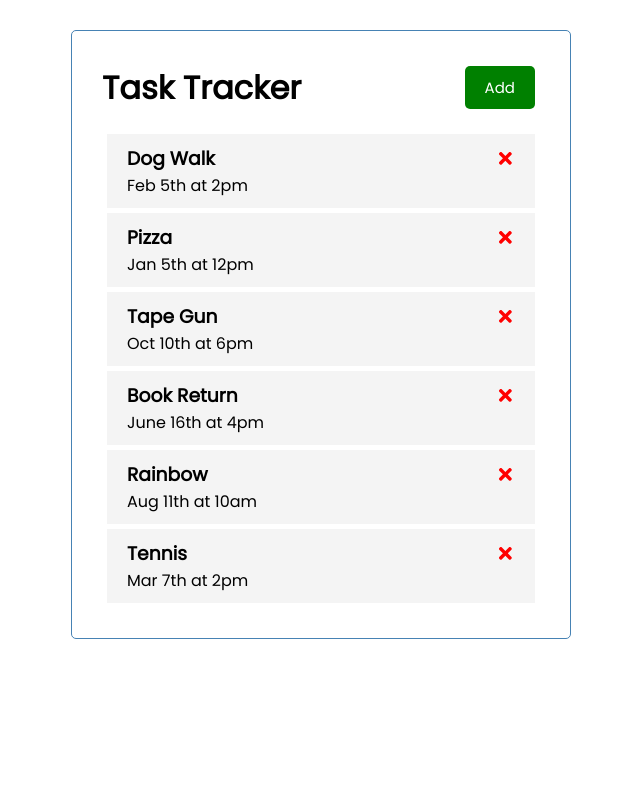
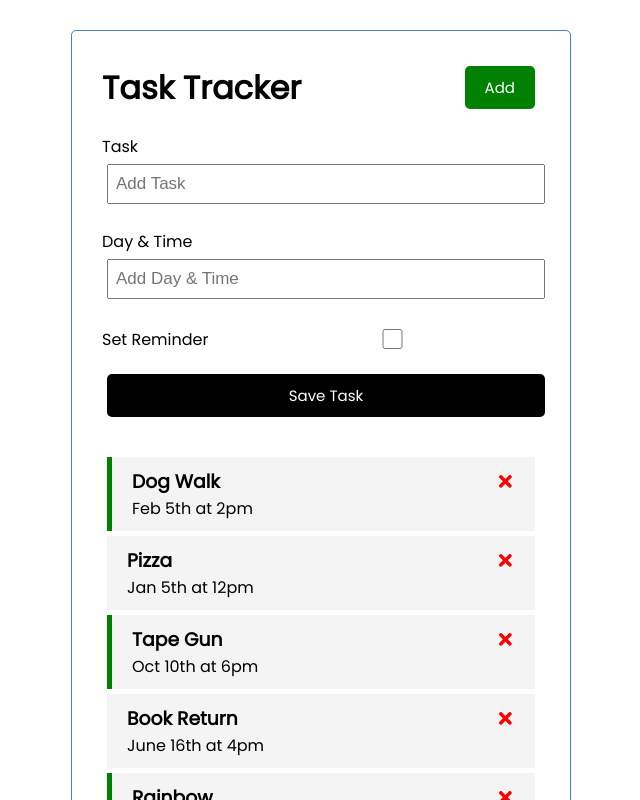
Before and after one commit to chrisyoung0101/traversy-react-task-tracker, a React (Create React App) app: page / in a window 1280 px wide. Shown: the top 800 px of the page, without its empty margins (319-959 px from the left). Built offline with nearby package versions, Linux system fonts and the light colour scheme.

Commit message:
commit this

```diff
--- a/src/App.js
+++ b/src/App.js
@@ -1,6 +1,7 @@
 import { useState } from 'react';
 import Header from './components/Header';
 import Tasks from './components/Tasks';
+import AddTask from './components/AddTask';
 
 //State gets passed down where actions (calling a function like with deleteTask get passed up)
 
@@ -56,10 +57,27 @@
     setTasks(tasks.filter((task) => task.id !== id));
   };
 
+  //toggle reminder
+  //if task.id on the current iteration is equal to the id that is passed in then we have/show object else we just show the task.  This object is where we want to spread in all the task's properties (I guess this is making them available?) & then change the current value of task.reminder to the opposite of it's value being from true to false or false to true. View this in React devtools to watch the value switch.
+  const toggleReminder = (id) => {
+    setTasks(
+      tasks.map((task) =>
+        task.id === id ? { ...task, reminder: !task.reminder } : task
+      )
+    );
+  };
+
   return (
     <div className="container">
       <Header />
-      <Tasks tasks={tasks} onDelete={deleteTask} />
+      <AddTask />
+
+      {/* if tasks exist, show them otherwise show message */}
+      {tasks.length > 0 ? (
+        <Tasks tasks={tasks} onDelete={deleteTask} onToggle={toggleReminder} />
+      ) : (
+        'No tasks to show'
+      )}
     </div>
   );
 }
--- /dev/null
+++ b/src/components/AddTask.js
@@ -0,0 +1,22 @@
+const AddTask = () => {
+  return (
+    <form className="add-form">
+      <div className="form-control">
+        <label>Task</label>
+        <input type="text" placeholder="Add Task" />
+      </div>
+      <div className="form-control">
+        <label>Day & Time</label>
+        <input type="text" placeholder="Add Day & Time" />
+      </div>
+      <div className="form-control form-control-check">
+        <label>Set Reminder</label>
+        <input type="checkbox" />
+      </div>
+
+      <input type="submit" value="Save Task" className="btn btn-block" />
+    </form>
+  );
+};
+
+export default AddTask;
--- a/src/components/Task.js
+++ b/src/components/Task.js
@@ -3,9 +3,12 @@
 //npm i react-icons
 //will show installed in package.json
 
-const Task = ({ task, onDelete }) => {
+const Task = ({ task, onDelete, onToggle }) => {
   return (
-    <div className="task">
+    <div
+      className={`task ${task.reminder ? `reminder` : ''}`}
+      onDoubleClick={() => onToggle(task.id)}
+    >
       <h3>
         {task.text}{' '}
         <FaTimes
--- a/src/components/Tasks.js
+++ b/src/components/Tasks.js
@@ -1,10 +1,15 @@
 import Task from './Task';
 
-const Tasks = ({ tasks, onDelete }) => {
+const Tasks = ({ tasks, onDelete, onToggle }) => {
   return (
     <>
       {tasks.map((task) => (
-        <Task key={task.id} task={task} onDelete={onDelete} />
+        <Task
+          key={task.id}
+          task={task}
+          onDelete={onDelete}
+          onToggle={onToggle}
+        />
       ))}
     </>
   );
```
